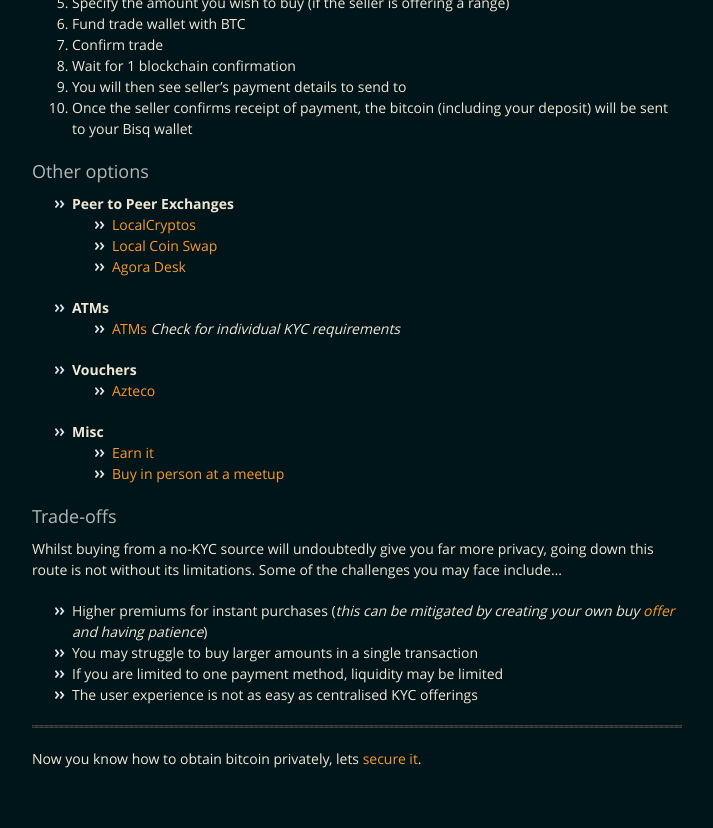
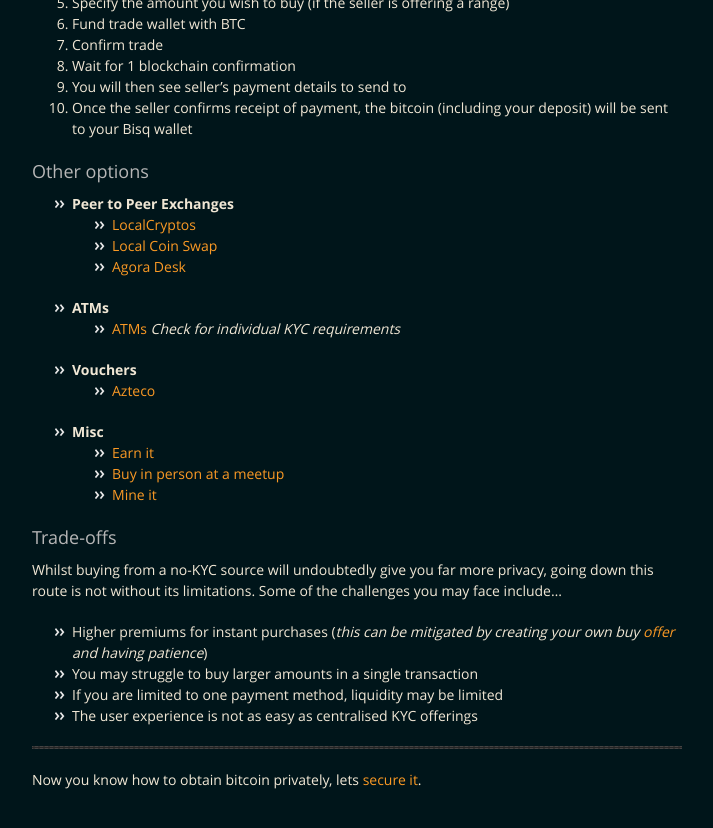
Before and after one commit to BitcoinQnA/BitcoinPrivacyGuide, a Jekyll site: the page built from get.md, in a window 1280 px wide and 900 px high, scrolled down 1344 px. Shown: the top 828 px of the window, without its empty margins (283-996 px from the left). Built offline with Jekyll 4.4.1, drawn with Linux system fonts in a browser that asks for light colours.

Commit message:
Update get.md

```diff
--- a/get.md
+++ b/get.md
@@ -73,6 +73,7 @@ Given these risks it seems logical that step 1 of your Bitcoin privacy journey s
 - **Misc**
   - [Earn it](https://www.lopp.net/bitcoin-information/buying-earning.html#earning)
   - [Buy in person at a meetup](https://bitcoin-only.com/#meetups)
+  - [Mine it](https://keybase.pub/diverterbtc/Mining%20for%20the%20Streets.pdf)
 
 
 ### Trade-offs
```
